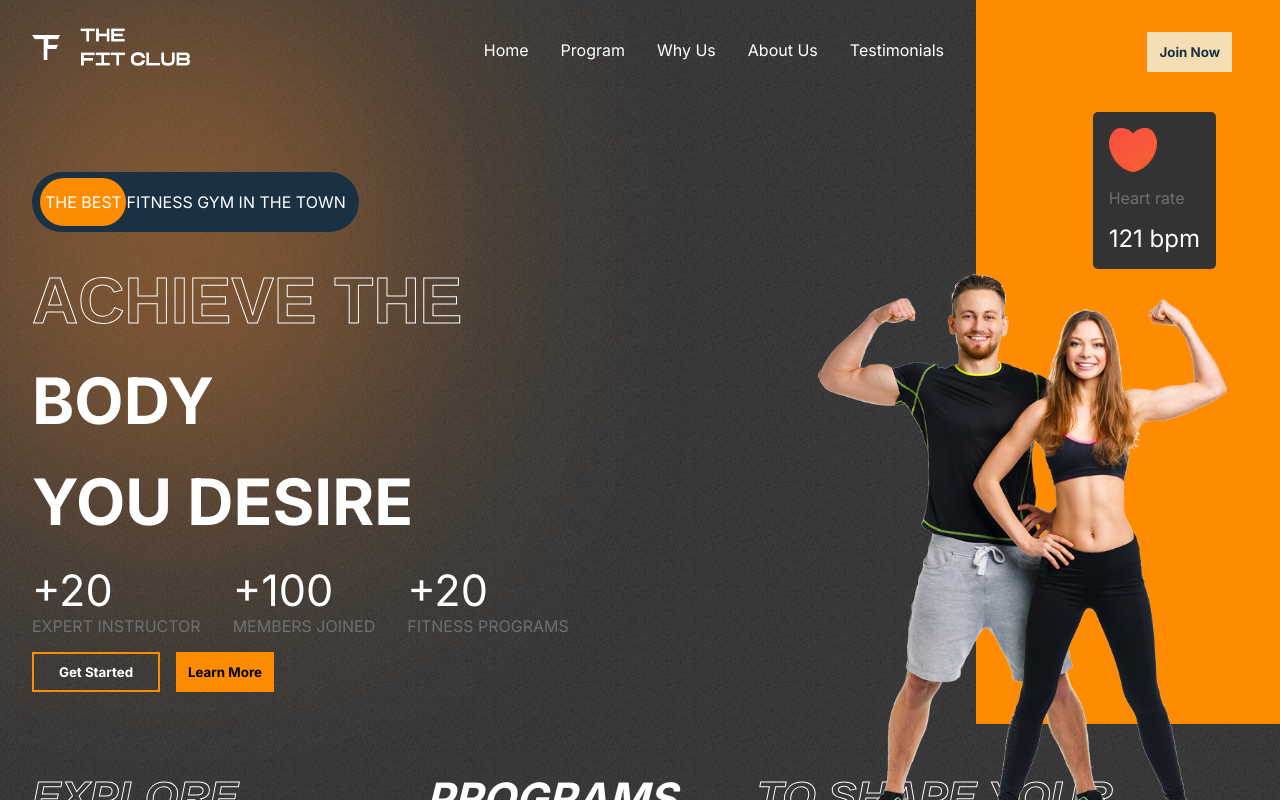
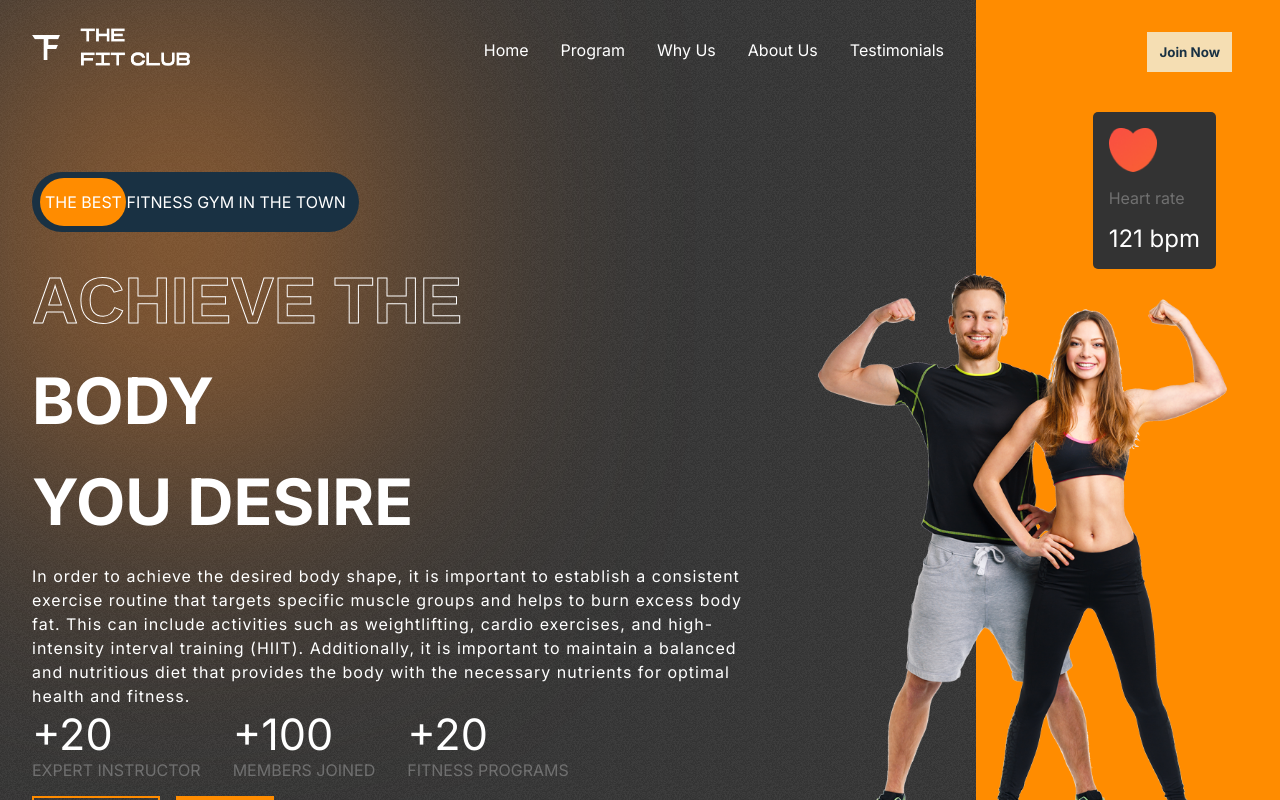
Before and after one commit to Akangbe/FitZone, a React (Create React App) app: page / in a window 1280 px wide. Shown: the top 800 px of the page. Built offline with nearby package versions, Linux system fonts and the light colour scheme.

Commit message:
set up gh-pages

```diff
--- a/package.json
+++ b/package.json
@@ -22,6 +22,8 @@
     "start": "react-scripts start",
     "build": "react-scripts build",
     "test": "react-scripts test",
+    "predeploy": "npm run build",
+    "deploy": "gh-pages -d build",
     "eject": "react-scripts eject"
   },
   "eslintConfig": {
--- a/src/components/Hero/Hero.js
+++ b/src/components/Hero/Hero.js
@@ -40,14 +40,14 @@ const Hero = () => {
             <span>You desire</span>
             <div className="span-text">
               <span className="">
-                {/* In order to achieve the desired body shape, it is important to
+                In order to achieve the desired body shape, it is important to
                 establish a consistent exercise routine that targets specific
                 muscle groups and helps to burn excess body fat. This can
                 include activities such as weightlifting, cardio exercises, and
                 high-intensity interval training (HIIT). Additionally, it is
                 important to maintain a balanced and nutritious diet that
                 provides the body with the necessary nutrients for optimal
-                health and fitness. */}
+                health and fitness.
               </span>
             </div>
           </div>
```
